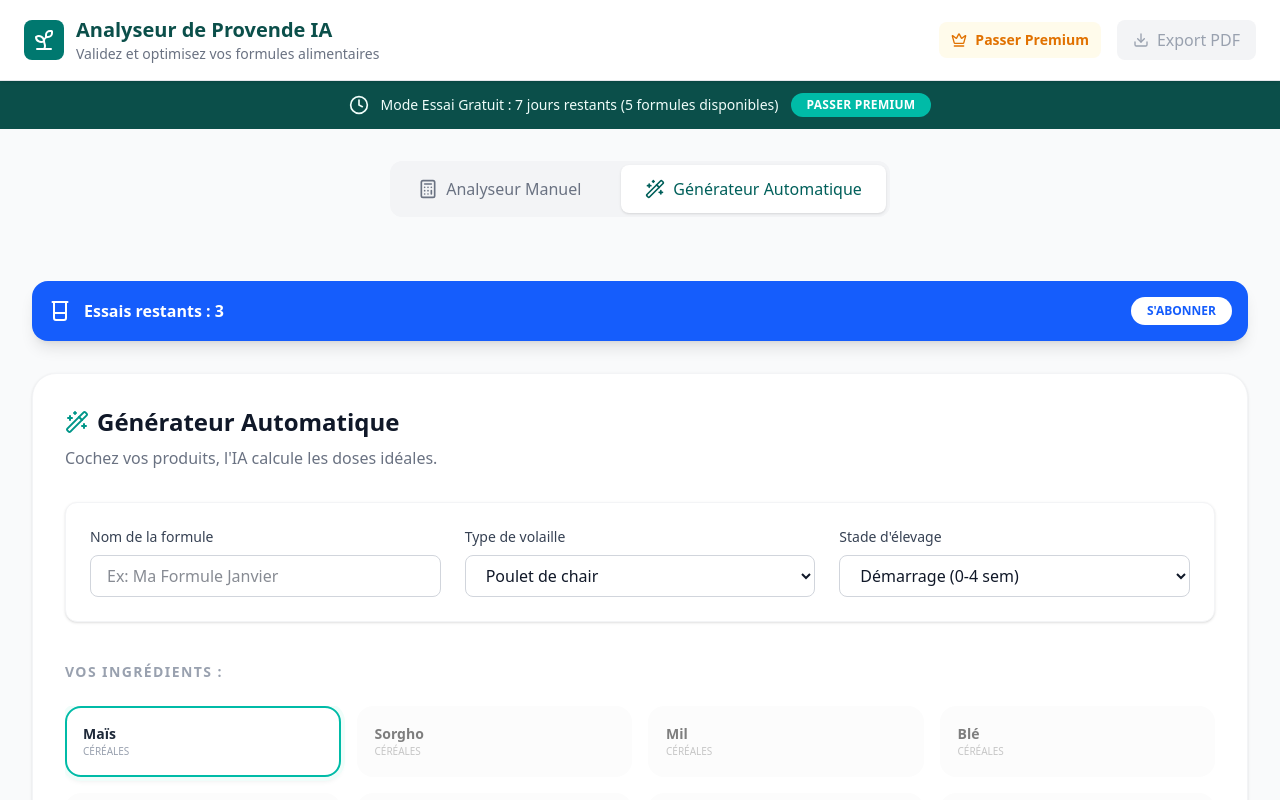
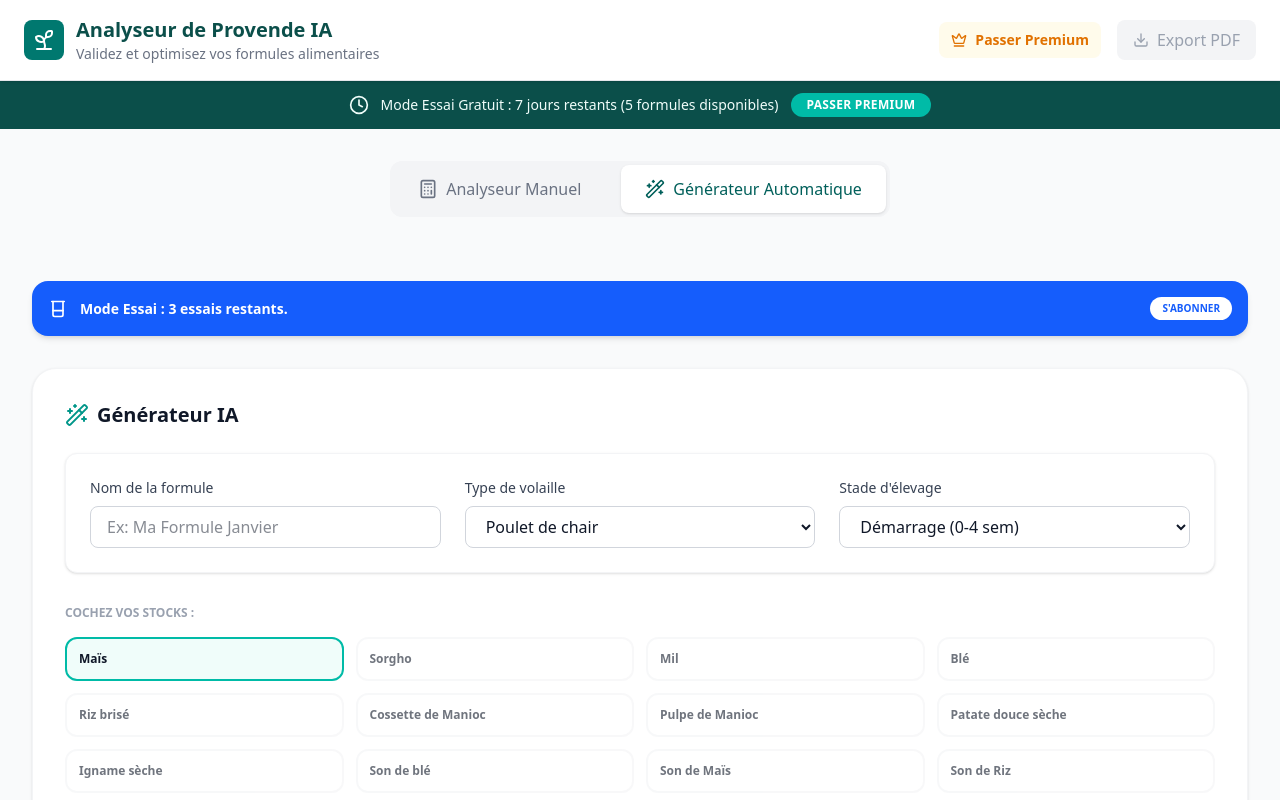
Before and after one commit to Laouroujennifer/provende-ia, a React (Vite) app: page / in a window 1280 px wide. Both pictures are taken after a click on the button "Générateur Automatique". Shown: the top 800 px of the page. Built offline with nearby package versions, Linux system fonts and the light colour scheme.

Commit message:
correction

```diff
--- a/src/contexts/SubscriptionContext.tsx
+++ b/src/contexts/SubscriptionContext.tsx
@@ -2,6 +2,7 @@ import { useEffect, useState, createContext, useContext, type ReactNode } from '
 import type { UserSubscription, Currency } from '../types/subscription'
 import { detectCurrency } from '../utils/geolocation'
 
+// L'interface doit TOUT contenir pour que les autres pages ne fassent pas d'erreur
 interface SubscriptionContextType {
   subscription: UserSubscription
   currency: Currency
@@ -17,17 +18,9 @@ const SubscriptionContext = createContext<SubscriptionContextType | undefined>(u
 
 export function SubscriptionProvider({ children }: { children: ReactNode }) {
   const [currency, setCurrency] = useState<Currency>(() => detectCurrency())
-
   const [subscription, setSubscription] = useState<UserSubscription>(() => {
     const saved = localStorage.getItem('provende_subscription')
-    if (saved) {
-      const data = JSON.parse(saved)
-      return {
-        ...data,
-        // Sécurité : on s'assure que le compteur existe même sur une vieille version
-        autoFormulasCount: data.autoFormulasCount ?? 0
-      }
-    }
+    if (saved) return JSON.parse(saved)
     return {
       status: 'trial',
       planId: 'free',
@@ -43,46 +36,47 @@ export function SubscriptionProvider({ children }: { children: ReactNode }) {
   }, [subscription])
 
   const upgradeSubscription = (planId: 'monthly' | 'annual') => {
-    setSubscription({
+    setSubscription(prev => ({
+      ...prev,
       status: 'active',
-      planId,
-      startDate: new Date().toISOString(),
-      endDate: new Date(Date.now() + (planId === 'monthly' ? 30 : 365) * 24 * 60 * 60 * 1000).toISOString(),
-      formulasCount: 0,
+      planId: planId,
       autoFormulasCount: 0,
-    })
+      formulasCount: 0
+    }))
   }
 
   const incrementAutoCount = () => {
     setSubscription((prev: UserSubscription) => ({
       ...prev,
-      autoFormulasCount: (prev.autoFormulasCount ?? 0) + 1,
+      autoFormulasCount: (prev.autoFormulasCount || 0) + 1,
     }))
   }
 
   const incrementFormulaCount = () => {
     setSubscription((prev: UserSubscription) => ({
       ...prev,
-      formulasCount: (prev.formulasCount ?? 0) + 1,
+      formulasCount: (prev.formulasCount || 0) + 1,
     }))
   }
 
   const isExpired = new Date(subscription.endDate) < new Date()
 
-  // LOGIQUE DE BLOCAGE STRICTE
-  // Si je suis PRO : OK
-  // Si je suis GRATUIT : autoriser SEULEMENT si mon compteur est strictement inférieur à 3
-  const canAccessMode2 = !isExpired && (
-    subscription.status === 'active' ||
-    (subscription.autoFormulasCount ?? 0) < 3
-  )
+  // Autorisation Mode IA (3 essais)
+  const canAccessMode2 = subscription.status === 'active' || (subscription.autoFormulasCount || 0) < 3
 
-  const canSaveFormula = !isExpired && (subscription.status === 'active' || (subscription.formulasCount ?? 0) < 5)
+  // Autorisation Sauvegarde Manuel (5 essais)
+  const canSaveFormula = !isExpired && (subscription.status === 'active' || (subscription.formulasCount || 0) < 5)
 
   return (
     <SubscriptionContext.Provider value={{
-      subscription, currency, setCurrency, upgradeSubscription,
-      incrementAutoCount, incrementFormulaCount, canAccessMode2, canSaveFormula
+      subscription,
+      currency,
+      setCurrency,
+      upgradeSubscription,
+      incrementAutoCount,
+      incrementFormulaCount,
+      canAccessMode2,
+      canSaveFormula
     }}>
       {children}
     </SubscriptionContext.Provider>
--- a/src/pages/AutomaticGenerator.tsx
+++ b/src/pages/AutomaticGenerator.tsx
@@ -6,9 +6,7 @@ import { ingredientsDatabase } from '../data/ingredientsDatabase'
 import { FormulaInputs } from '../components/FormulaInputs'
 import { animalRequirements } from '../data/animalRequirements'
 import { optimizeFormula } from '../utils/optimizationAlgorithm'
-import type { SelectedIngredient, Ingredient } from '../types/ingredients'
-import type { AnimalRequirement } from '../types/animalRequirements'
-import { IngredientTable } from '../components/IngredientTable'
+import type { SelectedIngredient } from '../types/ingredients'
 import { NutritionalSummary } from '../components/NutritionalSummary'
 import { calculateTotals } from '../utils/nutritionCalculations'
 
@@ -16,15 +14,6 @@ export function AutomaticGenerator() {
   const { canAccessMode2, subscription, incrementAutoCount } = useSubscription()
   const [formulaName, setFormulaName] = useState('')
   const [selectedRequirementId, setSelectedRequirementId] = useState(animalRequirements[0].id)
-
-  const [availableIngredients] = useState<SelectedIngredient[]>(
-    ingredientsDatabase.map((i: Ingredient) => ({
-      ...i,
-      quantity: 0,
-      price: i.defaultPrice || 0,
-    })),
-  )
-
   const [optimizedResult, setOptimizedResult] = useState<SelectedIngredient[] | null>(null)
   const [isOptimizing, setIsOptimizing] = useState(false)
   const [checkedIds, setCheckedIds] = useState<Set<string>>(new Set(['mais', 'tourteau_soja', 'premix']))
@@ -37,44 +26,36 @@ export function AutomaticGenerator() {
   }
 
   const handleOptimize = () => {
-    // BLOCAGE DE SÉCURITÉ : Si on est déjà à 3, on ne lance même pas le calcul
-    if (subscription.status !== 'active' && subscription.autoFormulasCount >= 3) {
-      return
-    }
+    if (!canAccessMode2) return; // Sécurité supplémentaire
 
     setIsOptimizing(true)
     setTimeout(() => {
-      const requirement = animalRequirements.find((r: AnimalRequirement) => r.id === selectedRequirementId)
+      const requirement = animalRequirements.find((r) => r.id === selectedRequirementId)
       if (requirement) {
-        const pool = availableIngredients.filter((i: SelectedIngredient) => checkedIds.has(i.id))
+        const pool = ingredientsDatabase
+          .filter(i => checkedIds.has(i.id))
+          .map(i => ({ ...i, quantity: 0, price: i.defaultPrice || 0 }))
+
         const result = optimizeFormula(pool, requirement)
-
-        // On affiche le résultat
         setOptimizedResult(result)
-
-        // ON INCRÉMENTE LE COMPTEUR ICI
-        incrementAutoCount()
+        incrementAutoCount() // <--- Consomme l'essai immédiatement
       }
       setIsOptimizing(false)
     }, 1500)
   }
 
-  // --- VUE BLOQUÉE ---
-  // Dès que le compteur passe à 3, React re-render et affiche cet écran
+  // --- AFFICHAGE DU PAYWALL (BLOCAGE) ---
   if (!canAccessMode2) {
     return (
-      <div className="bg-white rounded-3xl shadow-xl border border-gray-100 p-12 text-center max-w-2xl mx-auto mt-8 animate-in zoom-in">
-        <div className="w-24 h-24 bg-orange-100 rounded-full flex items-center justify-center mx-auto mb-6">
-          <Lock className="w-12 h-12 text-orange-600" />
+      <div className="bg-white rounded-3xl shadow-xl p-12 text-center max-w-2xl mx-auto mt-8 animate-in zoom-in">
+        <div className="w-20 h-20 bg-orange-100 rounded-full flex items-center justify-center mx-auto mb-6">
+          <Lock className="w-10 h-10 text-orange-600" />
         </div>
-        <h2 className="text-3xl font-black text-gray-900 mb-4">Essais Gratuits Terminés</h2>
-        <p className="text-gray-500 mb-10 text-lg">
-          Vous avez utilisé vos <strong>3 essais gratuits</strong>.
-          Passez en mode <strong>Premium</strong> pour continuer à utiliser l'IA.
-        </p>
-        <Link to="/pricing" className="inline-flex items-center gap-3 bg-teal-600 text-white px-10 py-5 rounded-2xl font-black text-xl hover:bg-teal-700 shadow-2xl">
-          Passer Premium
-          <ArrowRight className="w-6 h-6" />
+        <h2 className="text-2xl font-black mb-4">Limite de 3 essais atteinte</h2>
+        <p className="text-gray-500 mb-8">Vous avez découvert la puissance de l'IA. Passez en mode <strong>Premium</strong> pour des calculs illimités.</p>
+        <Link to="/pricing" className="inline-flex items-center gap-2 bg-teal-600 text-white px-8 py-4 rounded-xl font-bold hover:bg-teal-700">
+          Activer le mode Premium
+          <ArrowRight className="w-5 h-5" />
         </Link>
       </div>
     )
@@ -83,71 +64,40 @@ export function AutomaticGenerator() {
   return (
     <div className="space-y-8 animate-in fade-in">
       {subscription.status !== 'active' && (
-        <div className="bg-blue-600 text-white p-4 rounded-2xl flex items-center justify-between shadow-lg">
+        <div className="bg-blue-600 text-white p-4 rounded-2xl flex items-center justify-between shadow-md">
           <div className="flex items-center gap-3">
-            <Beaker className="w-6 h-6" />
-            <span className="font-bold">Essais restants : {3 - (subscription.autoFormulasCount || 0)}</span>
+            <Beaker size={20} />
+            <span className="font-bold text-sm">Mode Essai : {3 - (subscription.autoFormulasCount || 0)} essais restants.</span>
           </div>
-          <Link to="/pricing" className="bg-white text-blue-600 px-4 py-1.5 rounded-full text-xs font-black uppercase">S'abonner</Link>
+          <Link to="/pricing" className="bg-white text-blue-600 px-3 py-1 rounded-full text-[10px] font-black uppercase">S'abonner</Link>
         </div>
       )}
 
       <div className="bg-white p-8 rounded-3xl shadow-sm border border-gray-100">
-        <h2 className="text-2xl font-black text-gray-900 flex items-center gap-2 mb-2">
-          <Wand2 className="w-6 h-6 text-teal-600" />
-          Générateur Automatique
-        </h2>
-        <p className="text-gray-500 mb-8">Cochez vos produits, l'IA calcule les doses idéales.</p>
-
-        <FormulaInputs
-          name={formulaName}
-          setName={setFormulaName}
-          selectedRequirementId={selectedRequirementId}
-          setRequirementId={setSelectedRequirementId}
-        />
-
-        <div className="mt-10">
-          <h3 className="text-sm font-black text-gray-400 uppercase tracking-widest mb-6">Vos ingrédients :</h3>
-          <div className="grid grid-cols-2 md:grid-cols-4 gap-4 max-h-96 overflow-y-auto">
-            {availableIngredients.map((ing: SelectedIngredient) => (
-              <button
-                key={ing.id}
-                onClick={() => toggleIngredient(ing.id)}
-                className={`p-4 rounded-2xl border-2 text-left transition-all ${
-                  checkedIds.has(ing.id)
-                    ? 'bg-white border-teal-500 ring-4 ring-teal-50 shadow-md'
-                    : 'bg-gray-50 border-transparent opacity-60 grayscale'
-                }`}
-              >
-                <div className="font-bold text-sm text-gray-800">{ing.name}</div>
-                <div className="text-[10px] text-gray-400 uppercase">{ing.category}</div>
+        <h2 className="text-xl font-black mb-6 flex items-center gap-2"><Wand2 className="text-teal-600" /> Générateur IA</h2>
+        <FormulaInputs name={formulaName} setName={setFormulaName} selectedRequirementId={selectedRequirementId} setRequirementId={setSelectedRequirementId} />
+        <div className="mt-8">
+          <h3 className="text-xs font-bold text-gray-400 uppercase mb-4">Cochez vos stocks :</h3>
+          <div className="grid grid-cols-2 md:grid-cols-4 gap-3">
+            {ingredientsDatabase.map((ing) => (
+              <button key={ing.id} onClick={() => toggleIngredient(ing.id)} className={`p-3 rounded-xl border-2 text-left transition-all ${checkedIds.has(ing.id) ? 'border-teal-500 bg-teal-50' : 'border-gray-100 opacity-60'}`}>
+                <div className="font-bold text-xs">{ing.name}</div>
               </button>
             ))}
           </div>
         </div>
-
-        <div className="mt-12 flex justify-center">
-          <button
-            onClick={handleOptimize}
-            disabled={isOptimizing || checkedIds.size < 3}
-            className="w-full md:w-auto bg-teal-600 text-white px-12 py-5 rounded-2xl font-black text-xl hover:bg-teal-700 shadow-2xl active:scale-95 transition-all"
-          >
-            {isOptimizing ? "Calcul IA..." : "Générer la Formule"}
-          </button>
-        </div>
+        <button onClick={handleOptimize} disabled={isOptimizing} className="w-full mt-10 bg-teal-600 text-white py-4 rounded-2xl font-bold hover:bg-teal-700 shadow-lg">
+          {isOptimizing ? "Calcul en cours..." : "Lancer le calcul IA"}
+        </button>
       </div>
 
       {optimizedResult && (
-        <div className="space-y-6 animate-in slide-in-from-bottom-10">
-          <div className="flex items-center gap-4 text-green-700 bg-green-50 p-8 rounded-3xl border-2 border-green-100">
-            <CheckCircle2 className="w-8 h-8 text-green-600" />
-            <div>
-              <span className="font-black text-2xl tracking-tight text-green-800">Formule IA Trouvée !</span>
-              <p className="font-medium opacity-70">Le mélange optimal a été calculé avec succès.</p>
-            </div>
+        <div className="space-y-6">
+          <div className="bg-green-50 p-6 rounded-2xl border border-green-200 flex items-center gap-3">
+            <CheckCircle2 className="text-green-600" />
+            <span className="font-bold text-green-800 text-lg">Formule générée !</span>
           </div>
           <NutritionalSummary totals={calculateTotals(optimizedResult)} requirement={animalRequirements.find((r) => r.id === selectedRequirementId)} />
-          <IngredientTable selectedIngredients={optimizedResult} onUpdateIngredients={setOptimizedResult} />
         </div>
       )}
     </div>
```
Also changed, not shown: src/components/PaymentModal.tsx (+39 -52 lines).
